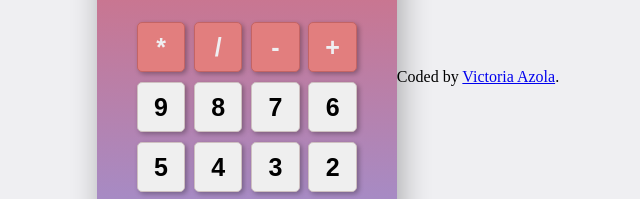
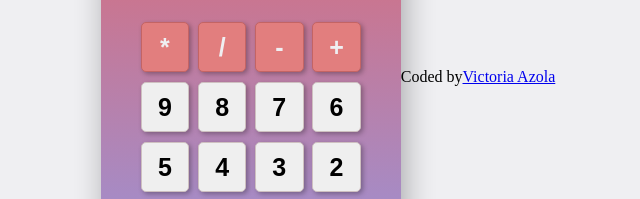
Before and after one commit to VickyAzola/Calculadora, a plain HTML site: page index.html in a window 1280 px wide. Shown: the part 323-522 px from the top of the page, 312-952 px from the left. Drawn offline with Linux system fonts and the light colour scheme.

Commit message:
Update index.html

```diff
--- a/index.html
+++ b/index.html
@@ -8,6 +8,7 @@
     <link rel="stylesheet" href="style.css">
 </head>
 <body>
+    <div class="container">
     <section class="calculator">
         <form>
             <input type="text" class="screen">
@@ -35,10 +36,12 @@
             <button type="button" class="btn-clear">C</button>
         </div>
     </section>
+</div>
 
-  <footer class="attribution">
-    Coded by <a target="_blank" href="https://github.com/VickyAzola/Calculadora">Victoria Azola</a>.
-  </footer>
+    <div class="link">
+    <p>Coded by<a target="_blank" href="https://github.com/VickyAzola/Calculadora ">Victoria Azola</a></p>
+    </div>
+
 </body>
 <script src="main.js"></script>
 </html>
```
